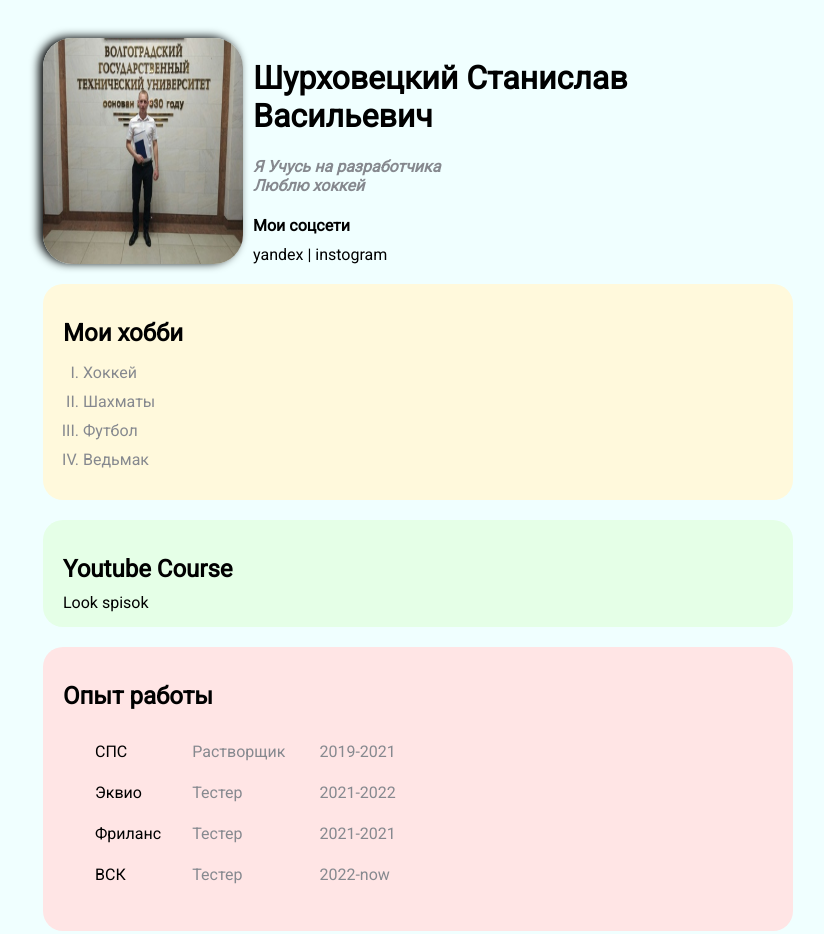
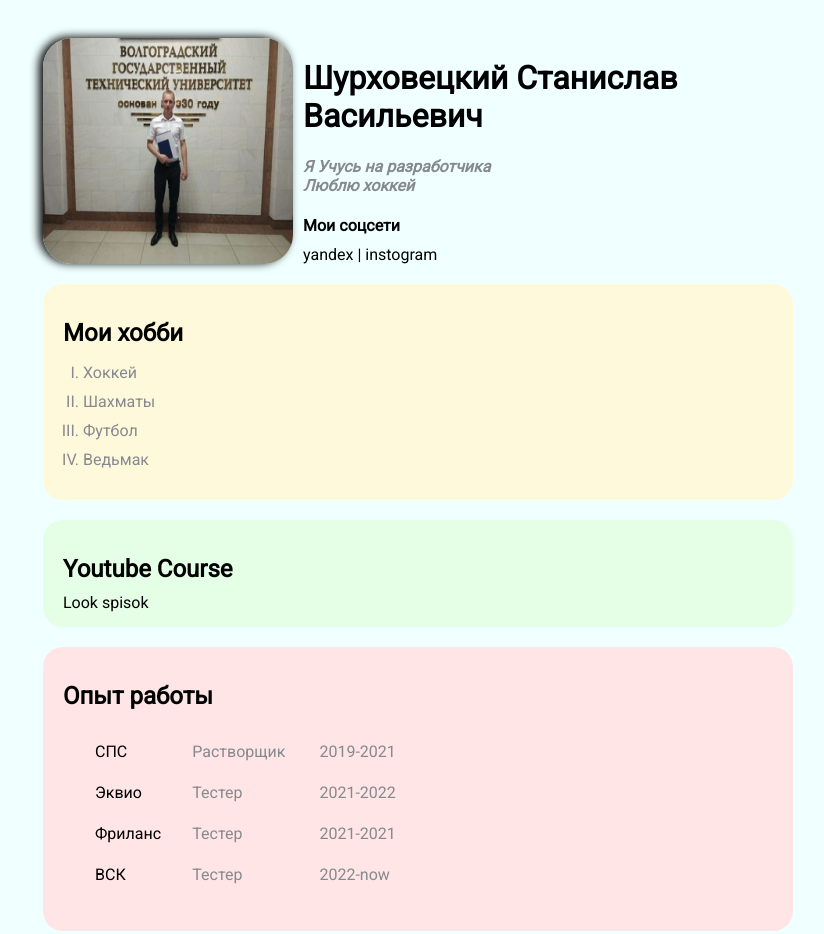
Before and after one commit to Stanuislav/youtube, a plain HTML site: page index.html in a window 1280 px wide. Shown: the top 934 px of the page, without its empty margins (222-1046 px from the left). Drawn offline with Linux system fonts and the light colour scheme.

Commit message:
css fix img

```diff
--- a/styles.css
+++ b/styles.css
@@ -33,7 +33,7 @@ h1 {
 
 .avatar {
     color: rgb(14, 13, 13);
-    width: 200px;;
+    width: 250px;;
     border-radius: 29px;
     box-shadow: -4px -1px 10px rgb(0, 0, 0);
 }
```
